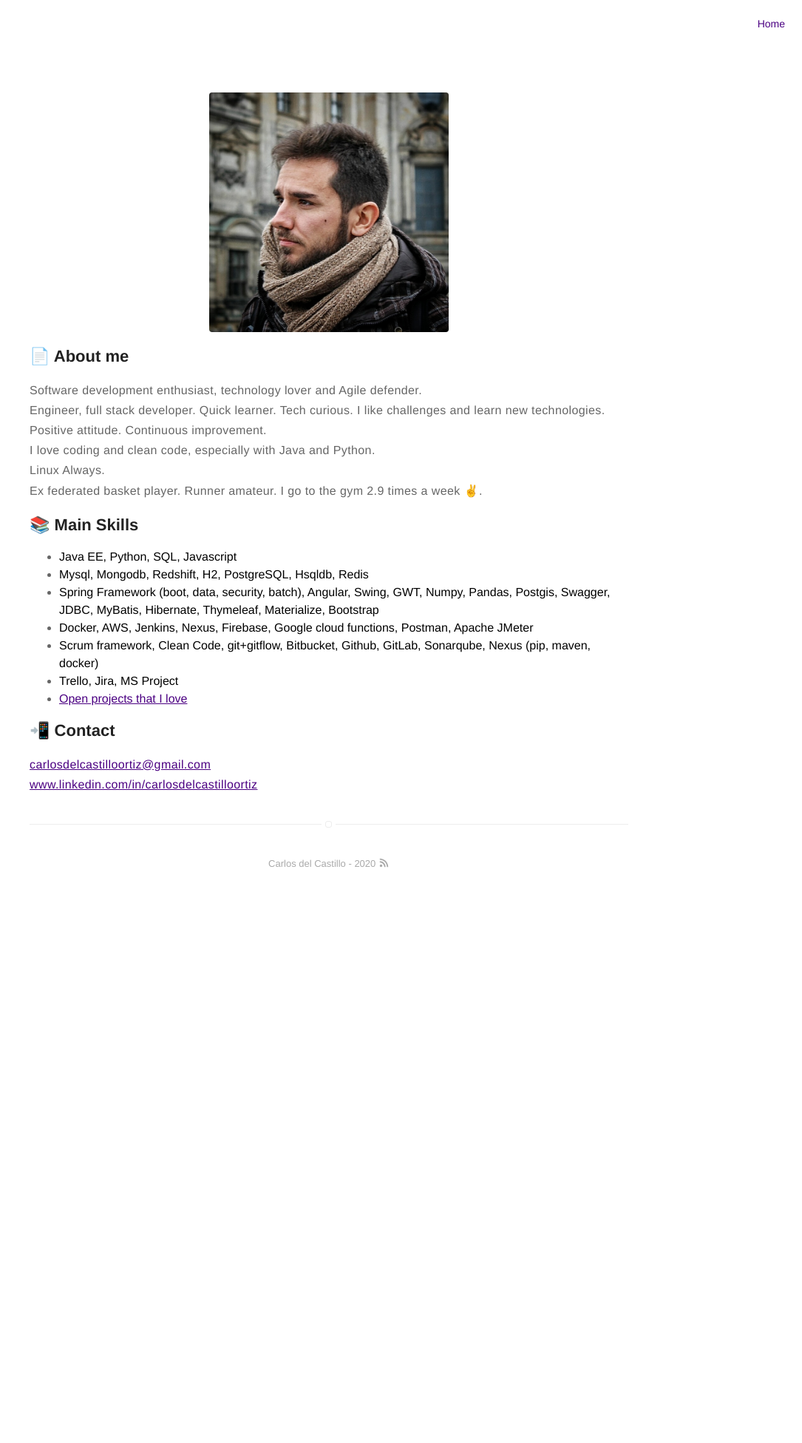
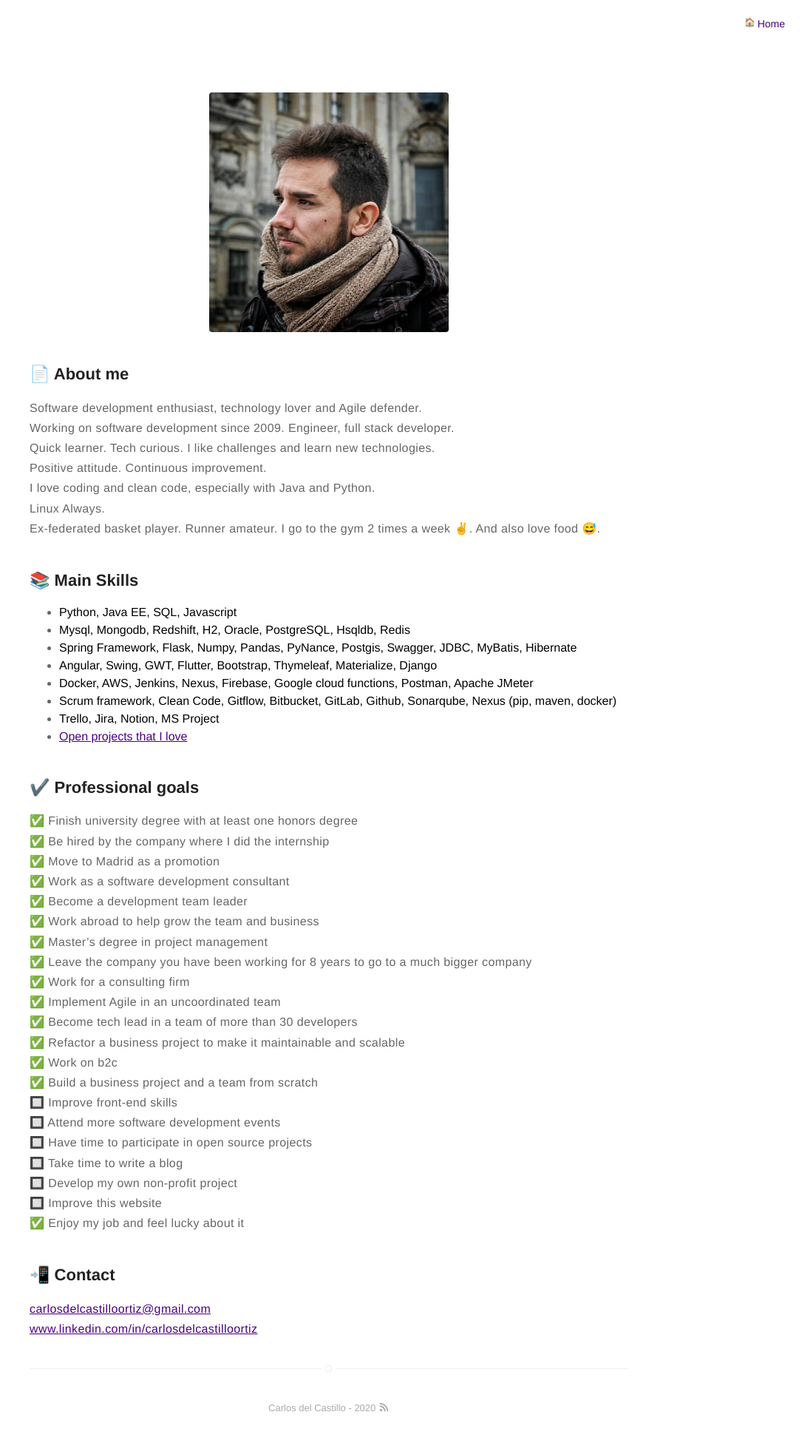
Before and after one commit to carlosdelcastillo/carlosdelcastillo.github.io, a Jekyll site: the page built from about.md, in a window 1280 px wide. Shown: the whole page at 74% size, without its empty margins (195-1280 px from the left). Built offline with Jekyll 4.4.1, drawn with Linux system fonts in a browser that asks for light colours; emoji names are drawn with the system emoji font; before the commit the page ends 1215 px from its top, so only the background shows below that.

Commit message:
feat: Professional goals and some about me updates

```diff
--- a/_includes/nav.html
+++ b/_includes/nav.html
@@ -2,14 +2,14 @@
     <ul class="list">
         {% if page.title != "Home" %}
         <li class="item">
-            <a class="link" href="{{ site.url }}/">Home</a>
+            <a class="link" href="{{ site.url }}/"><img class="emoji" alt="Home Icon" src="https://github.githubassets.com/images/icons/emoji/unicode/1f3e0.png"> Home</a>
         </li>
         {% endif %}
 
         {% if site.blog == true %}
         {% if page.title != "Blog" %}
         <li class="item">
-            <a class="link" href="{{ site.url }}/blog">Blog</a>
+            <a class="link" href="{{ site.url }}/blog"><img class="emoji" alt="Blog Icon"  src="https://github.githubassets.com/images/icons/emoji/unicode/1f4d1.png"> Posts</a>
         </li>
         {% endif %}
         {% endif %}
--- a/_sass/base/general.sass
+++ b/_sass/base/general.sass
@@ -20,6 +20,7 @@ h1
 
 h2
 	font-size: 2.2rem
+	margin-block-start: 2em
 
 h3
 	font-size: 2rem
--- a/_sass/pages/page.sass
+++ b/_sass/pages/page.sass
@@ -15,4 +15,3 @@
         display: inline
         height: 1em
         width: 1em
-        margin-bottom: 0.25em
--- a/about.md
+++ b/about.md
@@ -7,22 +7,47 @@ layout: page
 ## :page_facing_up: About me
 
 Software development enthusiast, technology lover and Agile defender.
-Engineer, full stack developer.
+Working on software development since 2009. Engineer, full stack developer.
 Quick learner. Tech curious. I like challenges and learn new technologies.
 Positive attitude. Continuous improvement.
 I love coding and clean code, especially with Java and Python.
 Linux Always.
-Ex federated basket player. Runner amateur. I go to the gym 2.9 times a week :v:.
+Ex-federated basket player. Runner amateur. I go to the gym 2 times a week :v:. And also love food :sweat_smile:.
 
 ## :books: Main Skills
 
-* __Java EE, Python, SQL, Javascript__
-* __Mysql, Mongodb, Redshift, H2, PostgreSQL, Hsqldb, Redis__
-* __Spring Framework (boot, data, security, batch), Angular, Swing, GWT, Numpy, Pandas, Postgis, Swagger, JDBC, MyBatis, Hibernate, Thymeleaf, Materialize, Bootstrap__
+* __Python, Java EE, SQL, Javascript__
+* __Mysql, Mongodb, Redshift, H2, Oracle, PostgreSQL, Hsqldb, Redis__
+* __Spring Framework, Flask, Numpy, Pandas, PyNance, Postgis, Swagger, JDBC, MyBatis, Hibernate__
+* __Angular, Swing, GWT, Flutter, Bootstrap, Thymeleaf, Materialize, Django__
 * __Docker, AWS, Jenkins, Nexus, Firebase, Google cloud functions, Postman, Apache JMeter__
-* __Scrum framework, Clean Code, git+gitflow, Bitbucket, Github, GitLab, Sonarqube, Nexus (pip, maven, docker)__
-* __Trello, Jira, MS Project__
+* __Scrum framework, Clean Code, Gitflow, Bitbucket, GitLab, Github, Sonarqube, Nexus (pip, maven, docker)__
+* __Trello, Jira, Notion, MS Project__
 * __[Open projects that I love](https://bit.ly/projects-i-love)__
+
+## :heavy_check_mark: Professional goals
+
+:white_check_mark: Finish university degree with at least one honors degree
+:white_check_mark: Be hired by the company where I did the internship
+:white_check_mark: Move to Madrid as a promotion
+:white_check_mark: Work as a software development consultant
+:white_check_mark: Become a development team leader
+:white_check_mark: Work abroad to help grow the team and business
+:white_check_mark: Master's degree in project management
+:white_check_mark: Leave the company you have been working for 8 years to go to a much bigger company
+:white_check_mark: Work for a consulting firm
+:white_check_mark: Implement Agile in an uncoordinated team
+:white_check_mark: Become tech lead in a team of more than 30 developers
+:white_check_mark: Refactor a business project to make it maintainable and scalable
+:white_check_mark: Work on b2c
+:white_check_mark: Build a business project and a team from scratch
+:black_square_button: Improve front-end skills
+:black_square_button: Attend more software development events
+:black_square_button: Have time to participate in open source projects
+:black_square_button: Take time to write a blog
+:black_square_button: Develop my own non-profit project
+:black_square_button: Improve this website
+:white_check_mark: Enjoy my job and feel lucky about it
 
 ## :calling: Contact
 
```
Also changed, not shown: FAQ.md (deleted, +0 -9 lines), _includes/social-links.html (+5 -5 lines).
